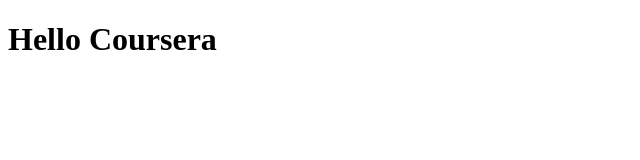
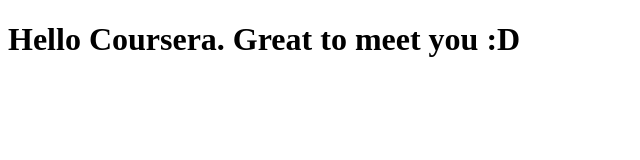
Before and after one commit to zinniaeain/coursera-test, a plain HTML site: page site/index.html in a window 1280 px wide. Shown: the whole page, without its empty margins (0-640 px from the left). Drawn offline with Linux system fonts and the light colour scheme.

Commit message:
Small addition to our page content xp

```diff
--- a/site/index.html
+++ b/site/index.html
@@ -4,6 +4,6 @@
 	<title>Hello Coursera!</title>
 </head>
 <body>
-<h1>Hello Coursera</h1>
+<h1>Hello Coursera. Great to meet you :D</h1>
 </body>
 </html>
```
